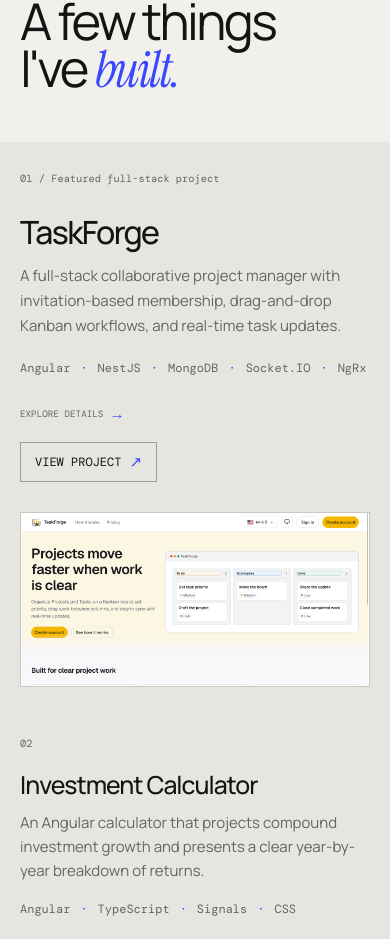
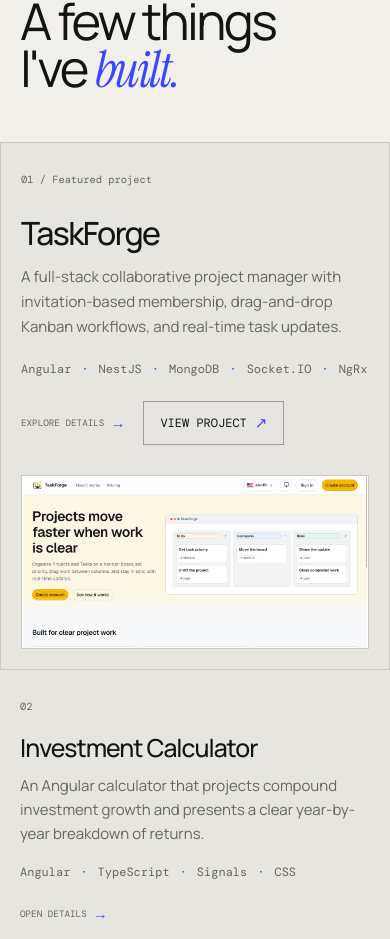
Before and after one commit to helderbadim/personal-portfolio, an Angular app: page / in a window 390 px wide. Shown: the part 892-1831 px from the top of the page. Built offline with nearby package versions, Linux system fonts and the light colour scheme; a web font is replaced by a local one.

Commit message:
Refine featured project hierarchy

```diff
--- a/src/app/app.scss
+++ b/src/app/app.scss
@@ -469,20 +469,24 @@ nav a:hover:after {
 }
 .project-featured {
   background: var(--card);
+  border: 1px solid var(--line);
   display: grid;
   grid-template-areas: 'copy preview';
   grid-template-columns: minmax(360px, 0.82fr) minmax(0, 1.18fr);
-  height: 440px;
+  height: 400px;
   overflow: hidden;
   position: relative;
-  transition: background 0.25s ease;
+  transition:
+    background 0.25s ease,
+    border-color 0.25s ease;
 }
 .project-featured:focus-visible {
   outline: 2px solid var(--accent);
-  outline-offset: -2px;
+  outline-offset: 3px;
 }
 .project-featured:hover {
   background: color-mix(in srgb, var(--accent) 5%, var(--card));
+  border-color: color-mix(in srgb, var(--accent) 45%, var(--line));
   cursor: pointer;
 }
 .project-featured-preview {
@@ -491,7 +495,7 @@ nav a:hover:after {
   background: #fff;
   border: 1px solid var(--line);
   grid-area: preview;
-  margin: 28px 28px 28px 0;
+  margin: 24px 24px 24px 0;
   overflow: hidden;
 }
 .project-featured-preview picture,
@@ -505,14 +509,14 @@ nav a:hover:after {
   display: flex;
   flex-direction: column;
   grid-area: copy;
-  padding: 40px 36px;
+  padding: 36px;
 }
 .project-featured-copy h3 {
   font-size: clamp(2.4rem, 3vw, 3.4rem);
   font-weight: 500;
   letter-spacing: -0.05em;
   line-height: 0.98;
-  margin: 34px 0 16px;
+  margin: 28px 0 14px;
 }
 .project-featured-copy > p {
   color: var(--muted);
@@ -526,15 +530,18 @@ nav a:hover:after {
   align-items: center;
   display: flex;
   flex-wrap: wrap;
-  gap: 18px;
-  justify-content: space-between;
-  margin-top: auto;
-  padding-top: 28px;
+  gap: 12px;
+  justify-content: flex-start;
+  margin-top: 30px;
+  padding-top: 0;
 }
 .project-featured-footer .project-open-hint {
   margin-top: 0;
+  min-height: 44px;
+  padding-right: 8px;
 }
 .project-featured .project-links {
+  gap: 12px;
   margin-top: 0;
 }
 .project-featured .project-links a {
@@ -545,8 +552,8 @@ nav a:hover:after {
   display: inline-flex;
   gap: 8px;
   font-size: var(--font-size-sm);
-  min-height: 40px;
-  padding: 0 14px;
+  min-height: 44px;
+  padding: 0 16px;
   transition:
     background 0.2s ease,
     border-color 0.2s ease,
@@ -568,6 +575,12 @@ nav a:hover:after {
   color: inherit;
   transform: translate(2px, -2px);
 }
+.project-featured .project-links a:focus-visible,
+.project-dialog-copy .project-links a:focus-visible,
+.project-dialog-close:focus-visible {
+  outline: 2px solid var(--accent);
+  outline-offset: 3px;
+}
 .project-card {
   background: var(--card);
   display: flex;
@@ -604,6 +617,7 @@ nav a:hover:after {
 }
 .project-dialog {
   background: var(--bg);
+  border: 1px solid var(--line);
   display: grid;
   grid-template-columns: 1fr 1fr;
   height: min(680px, calc(100vh - 48px));
@@ -613,9 +627,9 @@ nav a:hover:after {
   width: 100%;
 }
 .project-dialog--wide-preview {
-  grid-template-columns: minmax(0, 1.1fr) minmax(0, 0.9fr);
-  height: min(720px, calc(100vh - 48px));
-  max-width: 1320px;
+  grid-template-columns: minmax(0, 0.92fr) minmax(0, 1fr);
+  height: min(680px, calc(100vh - 48px));
+  max-width: 1240px;
 }
 .project-dialog-close {
   background: transparent;
@@ -703,6 +717,13 @@ nav a:hover:after {
   left: 0;
   position: absolute;
 }
+.project-insights--highlights {
+  grid-template-columns: 1fr;
+}
+.project-insights--highlights ul {
+  gap: 14px;
+  max-width: 44rem;
+}
 .project-dialog-technologies {
   align-items: center;
   display: flex;
@@ -862,10 +883,10 @@ nav a:hover:after {
     display: grid;
     grid-template-rows: auto minmax(0, 1fr) auto;
     overflow: hidden;
-    padding: 32px 40px;
+    padding: 32px 38px;
   }
   .project-dialog--wide-preview .project-dialog-copy h3 {
-    margin-top: 18px;
+    margin-top: 12px;
   }
   .project-dialog--wide-preview .project-insights {
     align-content: start;
@@ -874,6 +895,9 @@ nav a:hover:after {
     overflow-y: auto;
     padding-right: 6px;
     padding-top: 20px;
+  }
+  .project-dialog--wide-preview .project-insights--highlights {
+    grid-template-columns: 1fr;
   }
   .project-dialog--wide-preview .project-dialog-meta {
     margin-top: 18px;
@@ -1327,10 +1351,10 @@ footer {
   }
   .project-featured-preview {
     aspect-ratio: 2 / 1;
-    margin: 0 32px 32px;
+    margin: 0 24px 24px;
   }
   .project-featured-copy {
-    padding: 40px 32px;
+    padding: 36px 24px 30px;
   }
   .projects-grid {
     grid-template-columns: 1fr;
@@ -1538,9 +1562,9 @@ footer {
   }
   .project-featured-footer {
     align-items: flex-start;
-    flex-direction: column;
-    gap: 18px;
-    padding-top: 28px;
+    gap: 10px;
+    margin-top: 24px;
+    padding-top: 0;
   }
   .project-card {
     min-height: 0;
@@ -1569,30 +1593,33 @@ footer {
     margin-top: 0;
   }
   .project-dialog-backdrop {
-    align-items: center;
+    align-items: stretch;
     height: 100dvh;
     overflow: hidden;
-    padding: 10px;
+    padding: 0;
   }
   .project-dialog {
-    border-radius: 18px;
+    border: 0;
+    border-radius: 0;
     grid-template-columns: 1fr;
-    grid-template-rows: auto auto;
-    max-height: calc(100dvh - 20px);
+    grid-template-rows: minmax(170px, 30dvh) minmax(0, 1fr);
+    height: 100dvh;
+    max-height: 100dvh;
     overflow: hidden;
     position: relative;
   }
   .project-dialog-preview {
-    aspect-ratio: 2 / 1;
+    aspect-ratio: auto;
+    min-height: 0;
   }
   .project-dialog-preview img {
     object-fit: cover;
     opacity: 0.9;
   }
   .project-dialog-copy {
-    display: flex;
-    flex-direction: column;
+    display: grid;
     gap: 18px;
+    grid-template-rows: auto minmax(0, 1fr) auto;
     overflow: hidden;
     padding: 22px 20px 0;
   }
@@ -1632,8 +1659,10 @@ footer {
   .project-insights {
     align-content: start;
     gap: 18px;
-    grid-template-columns: repeat(2, minmax(0, 1fr));
+    grid-template-columns: 1fr;
     margin: 0;
+    overflow-y: auto;
+    overscroll-behavior: contain;
     padding: 16px 0;
   }
   .project-dialog-summary > p {
--- a/src/app/components/work/work.html
+++ b/src/app/components/work/work.html
@@ -13,7 +13,7 @@
       <img [src]="featuredProject.mobilePreviewUrl" alt="" />
     </div>
     <div class="project-featured-copy">
-      <span class="project-number">01 / Featured full-stack project</span>
+      <span class="project-number">01 / Featured project</span>
       <h3>{{ featuredProject.title }}</h3>
       <p>{{ featuredProject.description }}</p>
       <ul class="project-card-technologies" aria-label="Technologies">@for (technology of featuredProject.technologies; track technology) { <li>{{ technology }}</li> }</ul>
@@ -74,6 +74,14 @@
           <p id="project-dialog-description">{{ project.description }}</p>
           <ul class="project-dialog-technologies" aria-label="Technologies">@for (technology of project.technologies; track technology) { <li>{{ technology }}</li> }</ul>
         </div>
+        @if (project.highlights; as highlights) {
+        <div class="project-insights project-insights--highlights">
+          <div>
+            <h4>Project highlights</h4>
+            <ul>@for (item of highlights; track item) { <li>{{ item }}</li> }</ul>
+          </div>
+        </div>
+        } @else {
         <div class="project-insights">
           <div>
             <h4>What I built</h4>
@@ -84,6 +92,7 @@
             <ul>@for (item of project.learned; track item) { <li>{{ item }}</li> }</ul>
           </div>
         </div>
+        }
         <div class="project-dialog-meta">
           <div class="project-links">
             @if (project.liveUrl) { <a [href]="project.liveUrl" target="_blank" rel="noreferrer">View project
--- a/src/app/data/portfolio.data.ts
+++ b/src/app/data/portfolio.data.ts
@@ -10,6 +10,7 @@ export interface Project {
   built: readonly string[];
   description: string;
   dialogLayout?: 'wide-preview';
+  highlights?: readonly string[];
   learned: readonly string[];
   liveUrl?: string;
   previewUrl: string;
@@ -33,6 +34,11 @@ export const PROJECTS: readonly Project[] = [
     learned: [
       'How to coordinate NgRx state with live WebSocket events without letting client state drift from the backend.',
       'How to deliver a multilingual, themed full-stack product and protect its critical flows with unit and Playwright tests.',
+    ],
+    highlights: [
+      'Invitation-based project membership with task assignments, priorities, due dates, and Angular CDK drag-and-drop.',
+      'A NestJS and MongoDB API backed by authenticated Socket.IO rooms, with REST recovery after reconnects.',
+      'NgRx state, a multilingual light-and-dark interface, and unit plus Playwright coverage for critical flows.',
     ],
     technologies: ['Angular', 'NestJS', 'MongoDB', 'Socket.IO', 'NgRx'],
     liveUrl: 'https://taskforge-web-helderbadim.onrender.com/',
```
